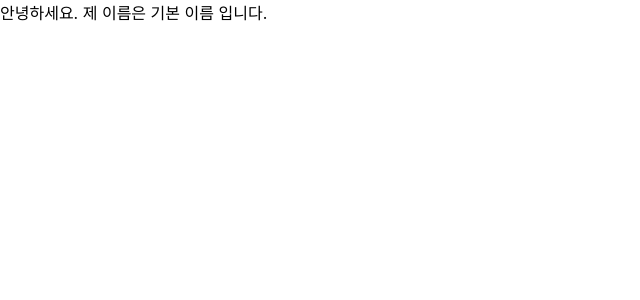
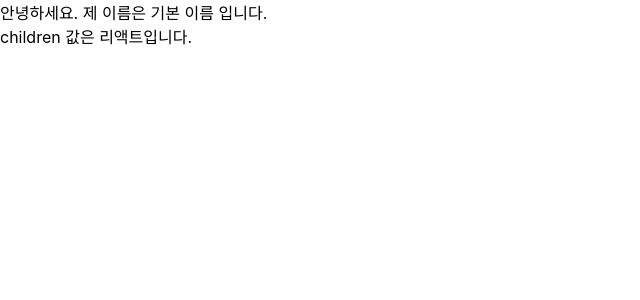
Before and after one commit to bigveloper/recoil, a React (Create React App) app: page / in a window 1280 px wide. Shown: the top 300 px of the page, without its empty margins (0-640 px from the left). Built offline with nearby package versions, Linux system fonts and the light colour scheme.

Commit message:
children

```diff
--- a/src/App.js
+++ b/src/App.js
@@ -2,7 +2,7 @@
 import MyComponent from './MyComponents';
 
 const App = () => {
-    return <MyComponent />;
+    return <MyComponent>리액트</MyComponent>;
 };
 
 export default App;
--- a/src/MyComponents.js
+++ b/src/MyComponents.js
@@ -1,8 +1,14 @@
 const MyComponent = (props) => {
-    return <div> 안녕하세요. 제 이름은 {props.name} 입니다. </div>;
+    return (
+        <div>
+            안녕하세요. 제 이름은 {props.name} 입니다. <br />
+            children 값은 {props.children}
+            입니다.
+        </div>
+    );
 };
-
 MyComponent.defaultProps = {
     name: '기본 이름',
 };
+
 export default MyComponent;
```
